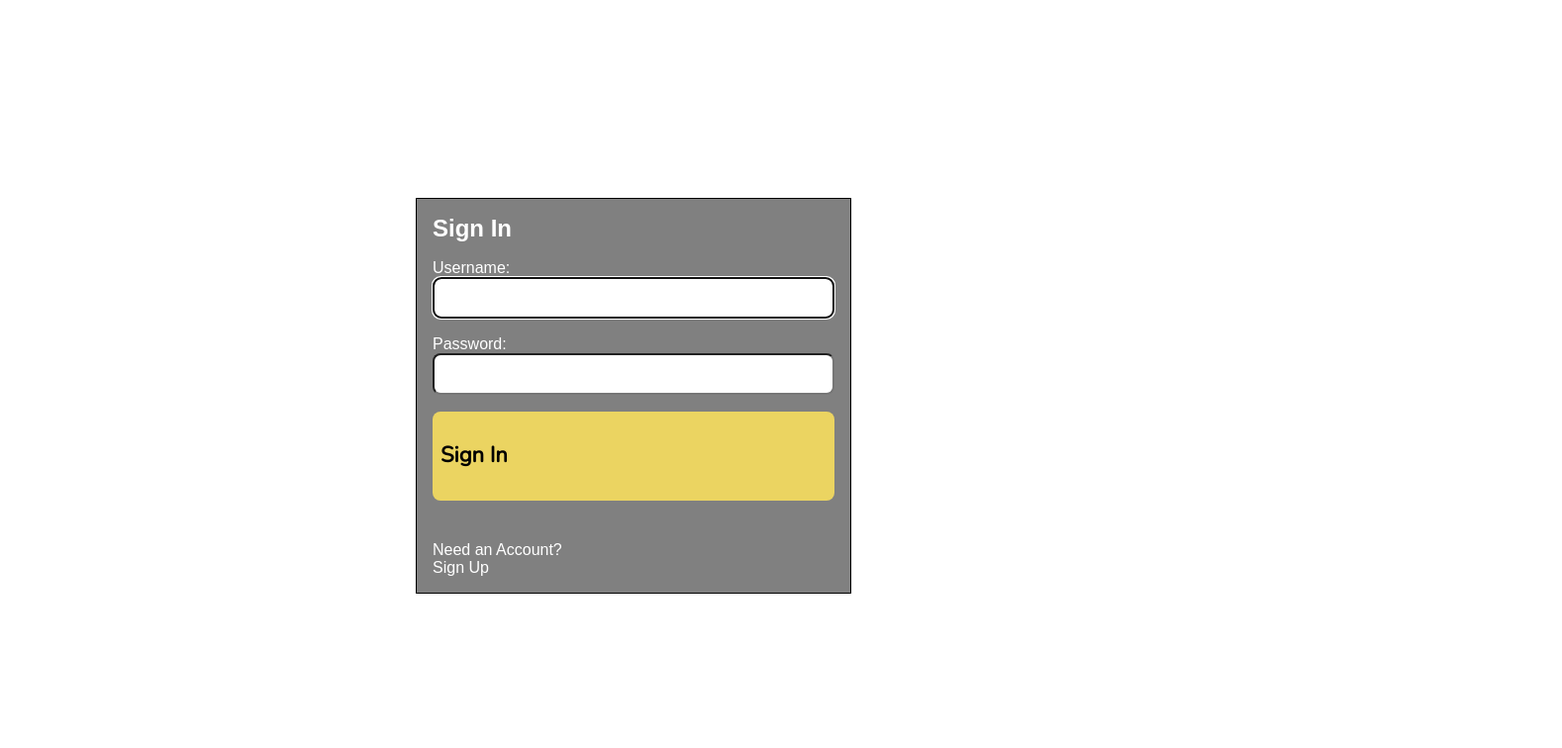
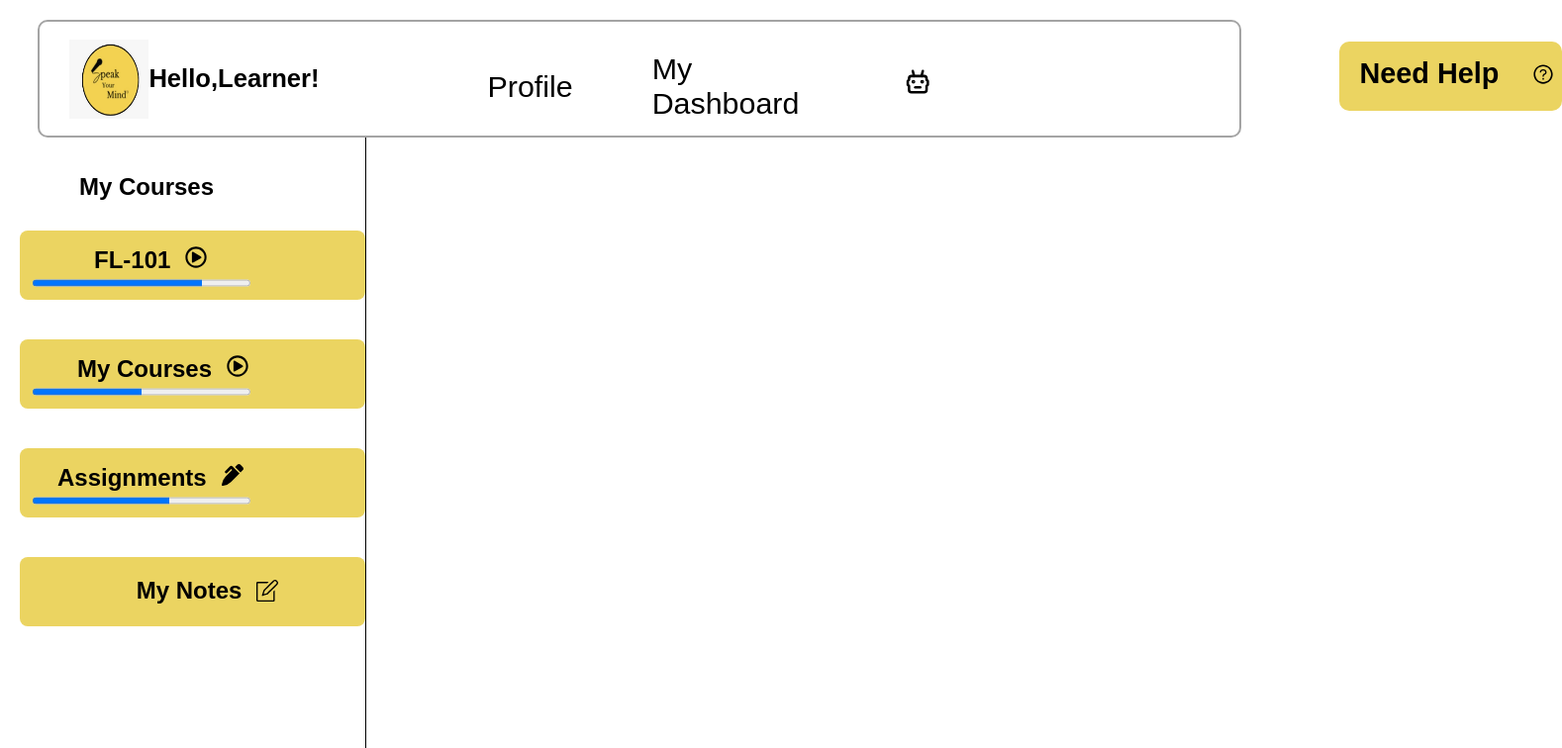
Before and after one commit to sym-edu/XP-UI, a React (Create React App) app: page / in a window 1280 px wide. Shown: the top 756 px of the page at 99% size, 1578 px wide, since content can reach past the window. Built offline with nearby package versions, Linux system fonts and the light colour scheme.

Commit message:
reorganised

```diff
--- a/src/App.js
+++ b/src/App.js
@@ -26,10 +26,10 @@ function App() {
             <Route exact path='/curriculum'>
                 <Curriculum />
             </Route>
-            <Route exact path='/chatbot'>
+            <Route path='/chatbot'>
                 <Chatbot />
             </Route>
-            <Route component = { Login } />
+            <Route component = { LandingPage} />
           </Switch>
       </Router>
     </div>
--- a/src/Login/Login.js
+++ b/src/Login/Login.js
@@ -3,9 +3,19 @@ import AuthContext from "./context/AuthProvider";
 import { Link } from 'react-router-dom';
 import axios from './api/axios';
 import './styles.css';
+import Image from '../img-imports/leftimg.jpg';
 const LOGIN_URL = '/auth';
 
+
+
 export const Login = () => {
+
+  const [show, setShow] = useState(true);
+
+  const handleShow = () => {
+    setShow(false);
+  };
+
     const { setAuth } = useContext(AuthContext);
     const userRef = useRef();
     const errRef = useRef();
@@ -17,21 +27,22 @@ export const Login = () => {
 
     useEffect(() => {
       userRef.current.focus();
-    }, [])
+    }, []);
 
     useEffect(() => {
       setErrMsg('');
-    }, [user, pwd])
+    }, [user, pwd]);
 
     const handleSubmit = async (e) => {
       e.preventDefault();
 
       try {
-            const response = await axios.post(LOGIN_URL,
+        const response = await axios.post(
+          LOGIN_URL,
           JSON.stringify({ user, pwd }),
           {
             headers: { 'Content-Type': 'application/json' },
-                    withCredentials: true
+            withCredentials: true,
           }
         );
         console.log(JSON.stringify(response?.data));
@@ -54,7 +65,7 @@ export const Login = () => {
         }
         errRef.current.focus();
       }
-    }
+    };
 
     return (
         <>
@@ -67,6 +78,11 @@ export const Login = () => {
                     </p>
                 </section>
             ) : (
+              <div className={show ? 'fade-in' : 'fade-out'}>
+                <div className='login-container'>
+                <div className='left-img'>
+                  <img src={Image}/>
+                </div>
                 <div className="container">
                 <section>
                     <p ref={errRef} className={errMsg ? "errmsg" : "offscreen"} aria-live="assertive">{errMsg}</p>
@@ -97,10 +113,12 @@ export const Login = () => {
                         Need an Account?<br />
                         <span className="line">
                             {/*put router link here*/}
-                            <a href="#"><Link to='/register'>Sign Up</Link></a>
+                            <a href="#"><Link to='/register' onClick={handleShow} >Sign Up</Link></a>
                         </span>
                     </p>
                 </section>
+                </div>
+                </div>
                 </div>
             )}
         </>
--- a/src/Login/Register.js
+++ b/src/Login/Register.js
@@ -4,12 +4,20 @@ import { FontAwesomeIcon } from "@fortawesome/react-fontawesome";
 import axios from './api/axios';
 import { Link } from 'react-router-dom';
 import './styles.css';
+import Image from '../img-imports/leftimg.jpg';
 
 const USER_REGEX = /^[A-z][A-z0-9-_]{3,23}$/;
 const PWD_REGEX = /^(?=.*[a-z])(?=.*[A-Z])(?=.*[0-9])(?=.*[!@#$%]).{8,24}$/;
 const REGISTER_URL = '/register';
 
 const Register = () => {
+
+const [show, setShow] = useState(true);
+
+  const handleShow = () => {
+    setShow(false);
+  };
+
     const userRef = useRef();
     const errRef = useRef();
 
@@ -92,6 +100,11 @@ const Register = () => {
                     </p>
                 </section>
             ) : (
+              <div className={show ? 'fade-in' : 'fade-out'}>
+                <div className='register-container'>
+                <div className='left-img'>
+                  <img src={Image}/>
+                </div>
                 <div className="container">
                 <section>
                     <p ref={errRef} className={errMsg ? "errmsg" : "offscreen"} aria-live="assertive">{errMsg}</p>
@@ -174,11 +187,13 @@ const Register = () => {
                         Already registered?<br />
                         <span className="line">
                             {/*put router link here*/}
-                            <a href="#"><Link to='/Login'>Sign In</Link></a>
+                            <a href="#"><Link to='/Login' onClick={handleShow}>Sign In</Link></a>
                         </span>
                     </p>
                 </section>
                 </div>
+              </div>
+              </div>
             )}
         </>
     )
--- a/src/Login/styles.css
+++ b/src/Login/styles.css
@@ -11,19 +11,20 @@
     justify-content: center;
     align-items: center;
     height:100vh;
+    width:100%;
 }
 
 section {
     width: 100%;
     max-width: 440px;
-    min-height: 400px;
+    min-height: 600px;
     display: flex;
     flex-direction: column;
     justify-content: flex-start;
     padding: 1rem;
-    background-color:grey;
-    border: 1px solid black;
-    box-shadow: inset;
+    background-color: #444444; /* Use a darker shade of grey */
+    border: 1px solid #222222; /* Use a darker shade of black */
+    box-shadow: 0px 0px 10px 5px rgba(0,0,0,0.5); /* Add a box-shadow to create a 3D effect */
 }
 
 form {
@@ -34,9 +35,9 @@ form {
     padding-bottom: 1rem;
 }
 
-a, a:visited {
+/* a, a:visited {
     color: #fff;
-}
+} */
 
 input[type="text"],
 input[type="password"],
@@ -101,3 +102,32 @@ button {
 .line {
     display: inline-block;
 }
+
+.line a {
+    color:white;
+}
+
+.fade-in {
+    opacity: 1;
+    transition: opacity 0.9s ease-in-out;
+  }
+
+.fade-out {
+    opacity: 0;
+    transition: opacity 0.9s ease-in-out;
+  }
+
+  .left-img{
+    margin-left:0;
+    height:100vh;
+    width:80%;
+    overflow: hidden;
+  }
+
+  .register-container{
+    display:flex;
+  }
+
+  .login-container{
+    display:flex;
+  }
--- a/src/curriculum.css
+++ b/src/curriculum.css
@@ -289,3 +289,7 @@ li a:hover {
     color: white;
     font-size: 12px;
   }
+
+  a.chatbot-link {
+    color:black;
+  }
--- a/src/curriculum.js
+++ b/src/curriculum.js
@@ -4,7 +4,8 @@ import {AiOutlineQuestionCircle} from 'react-icons/ai';
 import Logo from './img-imports/symlogo.jpeg';
 import { FaRegPlayCircle } from "react-icons/fa";
 import { FaPenAlt} from 'react-icons/fa';
-
+import { Link } from "react-router-dom";
+import { TbRobot } from "react-icons/tb";
 export default function Curriculum (){
   return(
     <div className='curriculum-container'>
@@ -23,6 +24,11 @@ export default function Curriculum (){
             <a href='#'>
               <span>My Dashboard</span>
             </a>
+            </li>
+            <li>
+              <Link to='/chatbot' className='chatbot-link'>
+              <TbRobot />
+              </Link>
             </li>
             <button className='help-button'>
                 <span className='help-button-text'>Need Help</span>
--- a/src/landingpage.jsx
+++ b/src/landingpage.jsx
@@ -20,7 +20,7 @@ import {
 } from "chart.js";
 import { Line } from "react-chartjs-2";
 import { Link } from "react-router-dom";
-import { SiChatbot} from "react-icons/si";
+import { TbRobot} from "react-icons/tb";
 import { Circle } from '@mui/icons-material';
 
 
@@ -111,9 +111,11 @@ export default function LandingPage() {
               <span>My Dashboard</span>
             </a>
             </li>
+            <li>
             <Link to ='/chatbot'>
-            <SiChatbot className='sichatbot' />
+            <TbRobot className='sichatbot' />
             </Link>
+            </li>
             <button className='help-button'>
                 <span className='help-button-text'>Need Help</span>
                 <AiOutlineQuestionCircle style= {{ color:'black'}} />
```
Also changed, not shown: 1 other file (tests, documents, lock files or other folders). Lines whose indentation alone changed are shown as unchanged.
